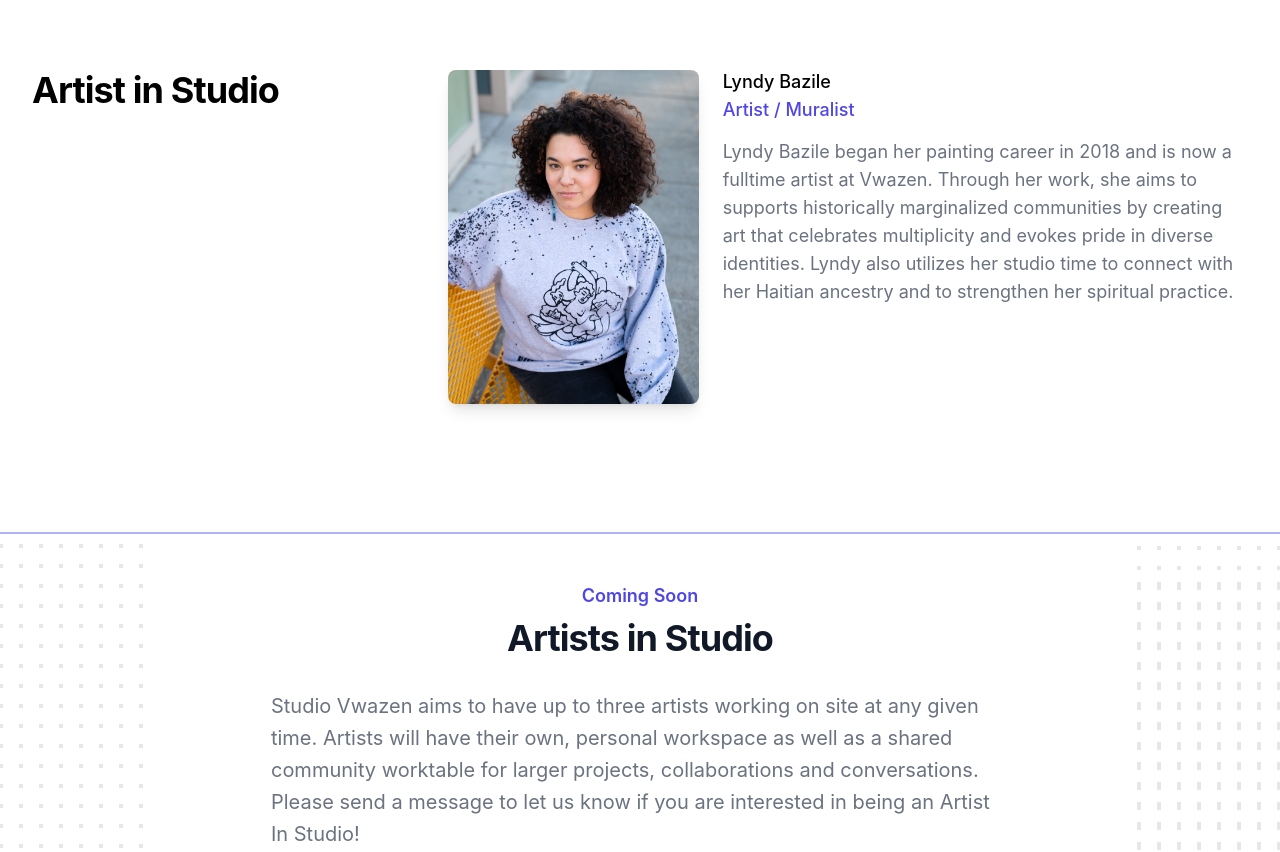
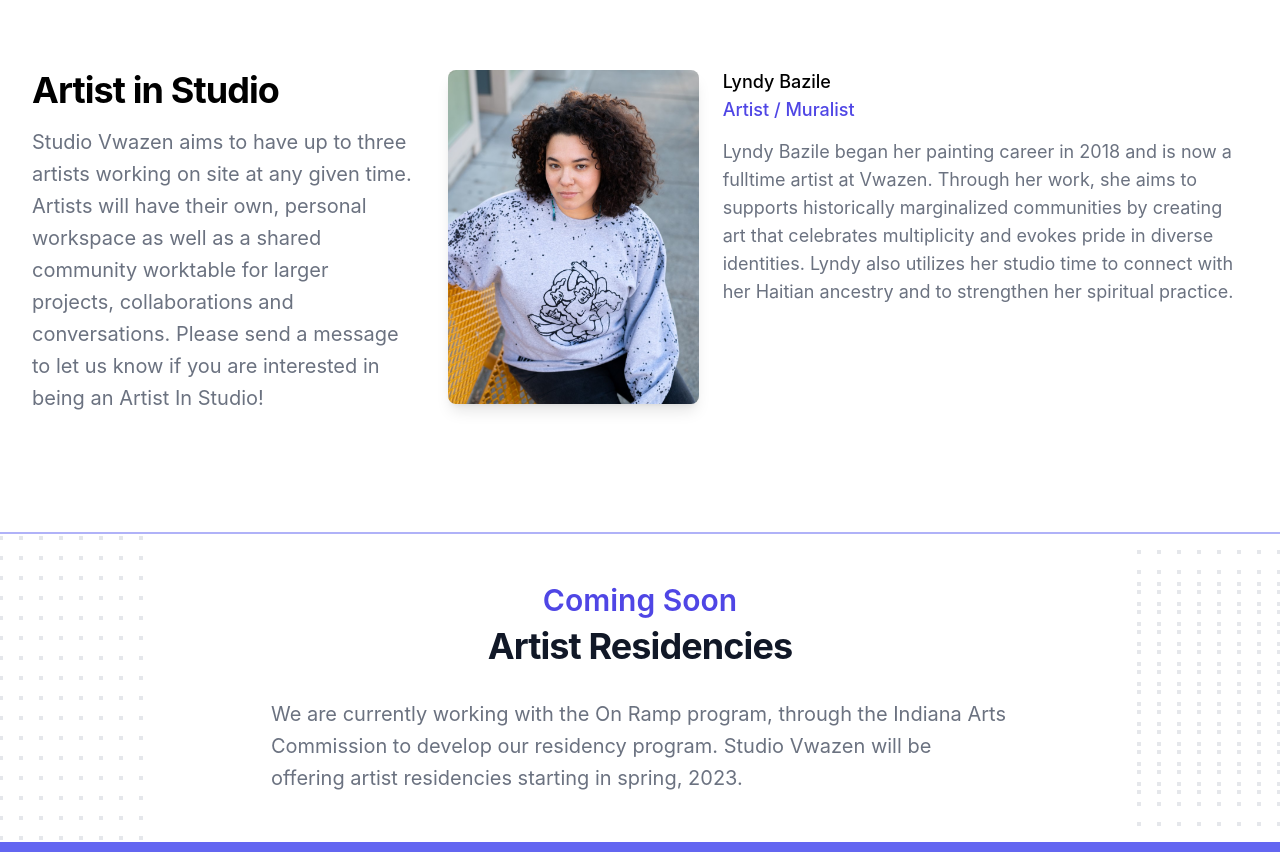
Before and after one commit to jrthartwig/studio-vwazen, a React (Create React App) app: page / in a window 1280 px wide. Shown: the part 660-1512 px from the top of the page. Built offline with nearby package versions, Linux system fonts and the light colour scheme.

Commit message:
feat: update content and link out to email

```diff
--- a/src/App.js
+++ b/src/App.js
@@ -1,5 +1,5 @@
 import ArtistInStudio from "./ArtistInStudio";
-import ArtistsInStudioInformation from "./ArtistsInStudioInformation";
+import ArtistsResidency from "./ArtistsResidency";
 import StudioVwazenBanner from "./StudioVwazenBanner";
 import Footer from "./Footer";
 import ContactLyndy from "./ContactLyndy";
@@ -9,7 +9,7 @@ function App() {
     <>
       <StudioVwazenBanner />
       <ArtistInStudio />
-      <ArtistsInStudioInformation />
+      <ArtistsResidency />
       <ContactLyndy />
       <Footer />
     </>
--- a/src/ArtistInStudio.jsx
+++ b/src/ArtistInStudio.jsx
@@ -19,6 +19,13 @@ export default function ArtistInStudio() {
             <h2 className="text-4xl font-bold tracking-tight sm:text-4xl">
               Artist in Studio
             </h2>
+            <p className="mt-8 text-xl leading-8 text-gray-500">
+              Studio Vwazen aims to have up to three artists working on site at
+              any given time. Artists will have their own, personal workspace as
+              well as a shared community worktable for larger projects,
+              collaborations and conversations. Please send a message to let us
+              know if you are interested in being an Artist In Studio!
+            </p>
           </div>
           <div className="lg:col-span-2">
             <ul className="space-y-12 sm:-mt-8 sm:space-y-0 sm:divide-y sm:divide-gray-200 lg:gap-x-8 lg:space-y-0">
--- a/src/ArtistsInStudioInformation.jsx
+++ b/src/ArtistsResidency.jsx
@@ -1,4 +1,4 @@
-export default function ArtistsInStudioInformation() {
+export default function ArtistsResidency() {
   return (
     <div className="relative overflow-hidden bg-white py-12 border-b-2 border-b-indigo-500">
       <div className="hidden lg:absolute lg:inset-y-0 lg:block lg:h-full lg:w-full lg:[overflow-anchor:none]">
@@ -107,19 +107,17 @@ export default function ArtistsInStudioInformation() {
       <div className="relative px-4 sm:px-6 lg:px-8">
         <div className="mx-auto max-w-prose text-lg">
           <h1>
-            <span className="block text-center text-lg font-semibold text-indigo-600">
+            <span className="block text-center text-3xl font-semibold text-indigo-600">
               Coming Soon
             </span>
             <span className="mt-2 block text-center text-3xl font-bold leading-8 tracking-tight text-gray-900 sm:text-4xl">
-              Artists in Studio
+              Artist Residencies
             </span>
           </h1>
           <p className="mt-8 text-xl leading-8 text-gray-500">
-            Studio Vwazen aims to have up to three artists working on site at
-            any given time. Artists will have their own, personal workspace as
-            well as a shared community worktable for larger projects,
-            collaborations and conversations. Please send a message to let us
-            know if you are interested in being an Artist In Studio!
+            We are currently working with the On Ramp program, through the
+            Indiana Arts Commission to develop our residency program. Studio
+            Vwazen will be offering artist residencies starting in spring, 2023.
           </p>
         </div>
       </div>
--- a/src/ContactLyndy.jsx
+++ b/src/ContactLyndy.jsx
@@ -12,7 +12,9 @@ export default function ContactLyndy() {
                 <dl className="mt-2 text-base text-white">
                   <div className="grid place-items-center">
                     <dt className="sr-only">Email</dt>
-                    <dd>lyndy@vwazen.com</dd>
+                    <dd>
+                      <a href="mailto: lyndy@vwazen.com">lyndy@vwazen.com</a>
+                    </dd>
                   </div>
                 </dl>
               </div>
```
